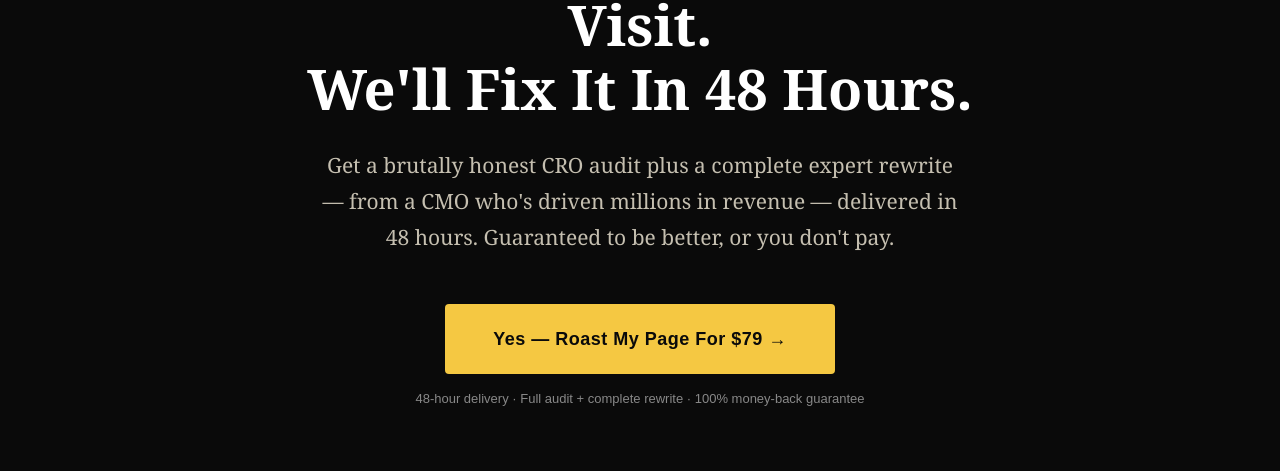
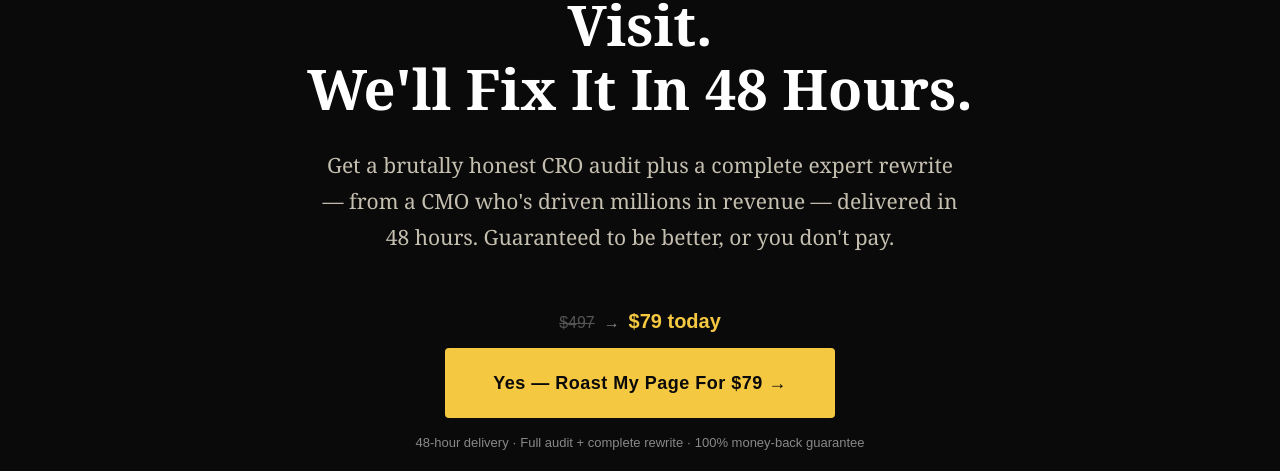
Before and after one commit to tawdai/pageroast, a plain HTML site: page index.html in a window 1280 px wide. Shown: the part 311-782 px from the top of the page. Drawn offline with Linux system fonts and the light colour scheme.

Commit message:
Add crossed-out 97 price above hero CTA

```diff
--- a/index.html
+++ b/index.html
@@ -341,6 +341,7 @@
   <p class="eyebrow">For SaaS Founders &amp; Indie Builders</p>
   <h1>Your Landing Page Is <span>Leaking Money</span> On Every Visit.<br>We'll Fix It In 48 Hours.</h1>
   <p class="subhead">Get a brutally honest CRO audit plus a complete expert rewrite — from a CMO who's driven millions in revenue — delivered in 48 hours. Guaranteed to be better, or you don't pay.</p>
+  <p style="font-family: Arial, sans-serif; font-size: 16px; color: #888; margin-bottom: 10px;"><s style="color: #555;">$497</s> &nbsp;→&nbsp; <strong style="color: #f5c842; font-size: 20px;">$79 today</strong></p>
   <a href="https://buy.stripe.com/4gM3cv9sVeiTdpx12l1sQ00" class="cta-primary">Yes — Roast My Page For $79 →</a>
   <p class="cta-sub">48-hour delivery · Full audit + complete rewrite · 100% money-back guarantee</p>
   <div class="stats">
```
